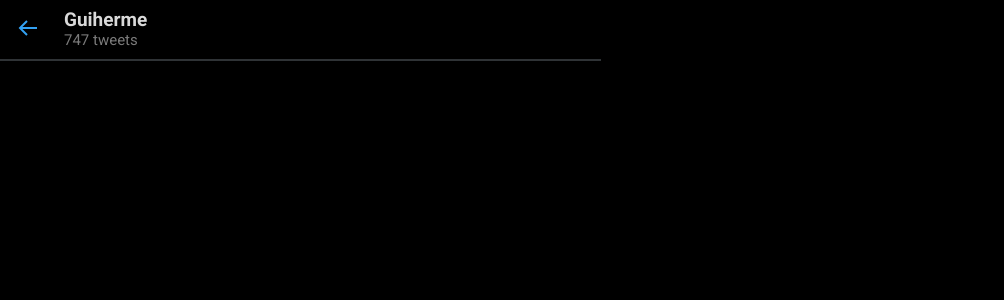
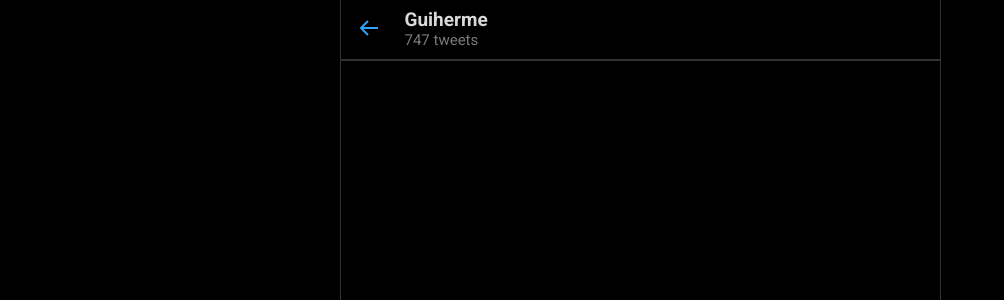
Before and after one commit to guilhesme23/twitter-clone, a React (Create React App) app: page / in a window 1280 px wide. Shown: the top 300 px of the page, without its empty margins (0-1004 px from the left). Built offline with nearby package versions, Linux system fonts and the light colour scheme.

Commit message:
Separate profile page

```diff
--- /dev/null
+++ b/src/Pages/Profile/index.tsx
@@ -0,0 +1,15 @@
+import Navbar from "components/Navbar";
+import React from "react";
+import { Container } from "./styles";
+
+const Profile: React.FC = () => {
+  return (
+    <Container>
+      <Navbar backIcon backLocation="/" title="Guiherme" sub="747 tweets" />
+
+
+    </Container>
+  );
+};
+
+export default Profile;
--- /dev/null
+++ b/src/Pages/Profile/styles.tsx
@@ -0,0 +1,15 @@
+import styled from 'styled-components';
+
+export const Container = styled.div`
+  width: min(601px, 100%);
+  height: 100%;
+  display: flex;
+
+  flex-direction: column;
+
+  @media (min-width: 601px) {
+    border-left: 1px solid var(--outline);
+    border-right: 1px solid var(--outline);
+  }
+
+`;
--- a/src/components/Layout/index.tsx
+++ /dev/null
@@ -1,19 +0,0 @@
-import Navbar from "components/Navbar";
-import React from "react";
-
-import { Container } from "./styles";
-
-const Layout: React.FC = () => {
-  return (
-    <Container>
-      <Navbar
-        backIcon
-        backLocation="/"
-        title="Guiherme"
-        sub="747 tweets"
-      />
-    </Container>
-  );
-};
-
-export default Layout;
--- a/src/components/Layout/styles.tsx
+++ /dev/null
@@ -1,7 +0,0 @@
-import styled from 'styled-components';
-
-export const Container = styled.div`
-    background: var(--primary);
-    color: var(--white);
-    height: 100%;
-`;
--- a/src/components/Navbar/styles.tsx
+++ b/src/components/Navbar/styles.tsx
@@ -1,5 +1,5 @@
-import styled from 'styled-components';
-import {BiArrowBack} from 'react-icons/bi';
+import styled from "styled-components";
+import { BiArrowBack } from "react-icons/bi";
 
 export const Container = styled.div`
   background: var(--primary);
@@ -9,8 +9,8 @@ export const Container = styled.div`
 
   border-bottom: 2px solid var(--outline);
   z-index: 2;
-  padding: .5em;
-  max-width: 601px;
+  padding: 0.5em;
+
   display: flex;
 
   > button {
@@ -23,7 +23,6 @@ export const Container = styled.div`
       background-color: var(--twitter-dark-hover);
     }
   }
-
 `;
 
 export const NavContent = styled.div`
@@ -39,7 +38,7 @@ export const NavContent = styled.div`
 
   span {
     font-size: 15px;
-    color: var(--gray)
+    color: var(--gray);
   }
 `;
 
--- a/src/routes.tsx
+++ b/src/routes.tsx
@@ -1,15 +1,20 @@
-import Layout from "components/Layout";
+import Profile from "Pages/Profile";
 import React from "react";
 import { BrowserRouter as Router, Route, Switch } from "react-router-dom";
+import { PageContainer, Wrapper } from "styles/globalStyles";
 
 export default function AppRoutes() {
   return (
+    <PageContainer>
+      <Wrapper>
         <Router>
           <Switch>
             <Route path="/">
-          <Layout />
+              <Profile />
             </Route>
           </Switch>
         </Router>
+      </Wrapper>
+    </PageContainer>
   );
 }
--- a/src/styles/globalStyles.ts
+++ b/src/styles/globalStyles.ts
@@ -1,10 +1,13 @@
-import { createGlobalStyle } from 'styled-components';
+import styled, { createGlobalStyle } from 'styled-components';
 
 const GlobalStyle = createGlobalStyle`
   * {
     margin: 0;
     padding: 0;
     box-sizing: border-box;
+
+    max-width: 100vw;
+    max-height: 100vh;
   }
 
   *, button, input {
@@ -34,3 +37,18 @@ const GlobalStyle = createGlobalStyle`
 `;
 
 export default GlobalStyle;
+
+export const PageContainer = styled.div`
+    background: var(--primary);
+    color: var(--white);
+
+    height: 100%;
+`;
+
+export const Wrapper = styled.div`
+  height: 100%;
+
+  max-width: 1280px;
+  display: flex;
+  justify-content: center;
+`;
```
Lines whose indentation alone changed are shown as unchanged.
